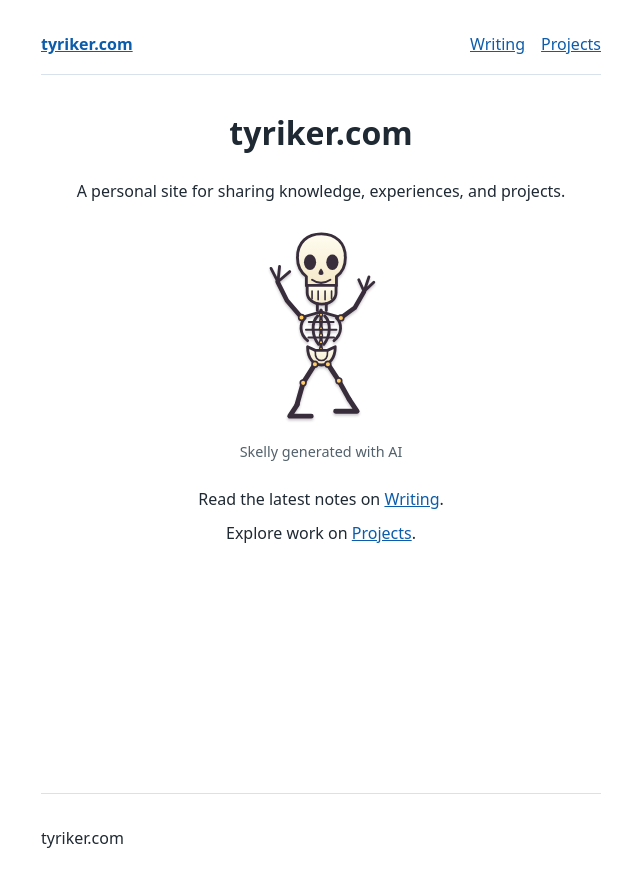
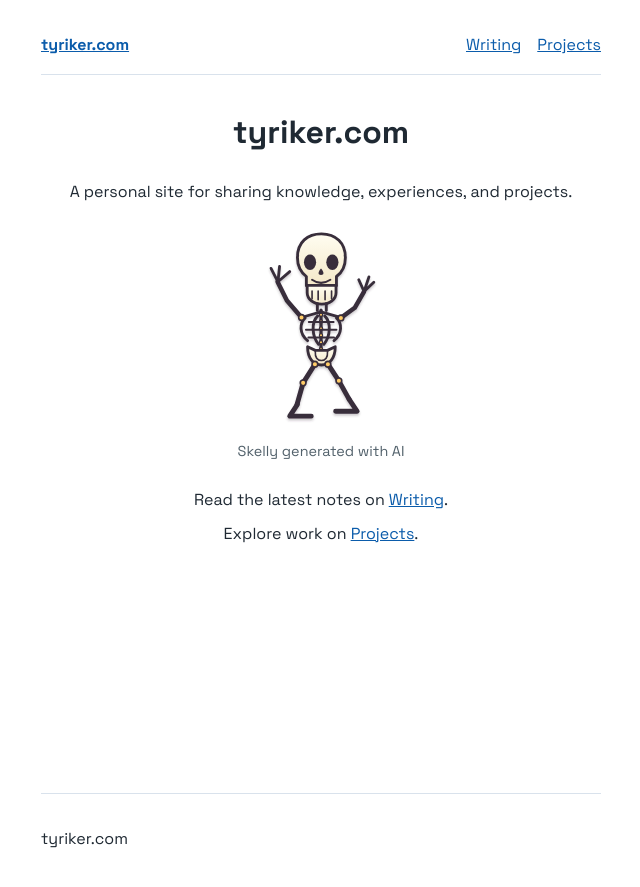
Before and after one commit to tyriker/tyriker.github.io, a Jekyll site: the page built from docs/index.md, in a window 1280 px wide. Shown: the top 887 px of the page, without its empty margins (319-959 px from the left). Built offline with Jekyll 4.4.1, drawn with Linux system fonts in a browser that asks for light colours.

Commit message:
Set Space Grotesk as default site font

```diff
--- a/docs/_layouts/default.html
+++ b/docs/_layouts/default.html
@@ -5,6 +5,9 @@
     <meta name="viewport" content="width=device-width, initial-scale=1">
     <title>{% if page.title and page.title != "Home" %}{{ page.title | escape }} · {% endif %}{{ site.title | escape }}</title>
     <link rel="icon" type="image/x-icon" href="{{ '/favicon.ico' | relative_url }}">
+    <link rel="preconnect" href="https://fonts.googleapis.com">
+    <link rel="preconnect" href="https://fonts.gstatic.com" crossorigin>
+    <link href="https://fonts.googleapis.com/css2?family=Space+Grotesk:wght@400..700&display=swap" rel="stylesheet">
     <link rel="stylesheet" href="{{ '/assets/css/style.css' | relative_url }}">
   </head>
   <body>
--- a/docs/assets/css/style.css
+++ b/docs/assets/css/style.css
@@ -5,7 +5,7 @@
 :root {
   color: #1f2933;
   background: #ffffff;
-  font-family: system-ui, sans-serif;
+  font-family: 'Space Grotesk', system-ui, sans-serif;
   line-height: 1.6;
 }
 
```
